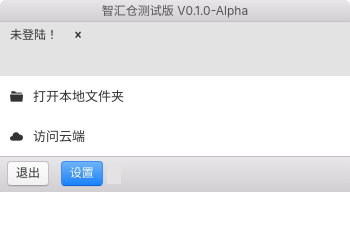
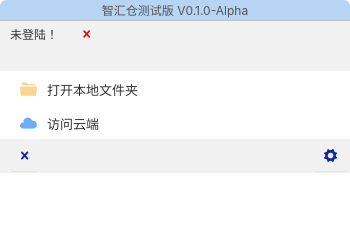
Before and after one commit to henrykey/wpsync, an Electron app: page src/index.html in a window 350 px wide. Drawn offline with Linux system fonts and the light colour scheme; no server answers.

Commit message:
changed the layout and calor schema

```diff
--- a/src/index.css
+++ b/src/index.css
@@ -80,9 +80,9 @@
 
 .information {
   border: 1px;
-  padding: 4px;
+  padding: 2px;
   padding-left: 10px;
-  background-color: #e3e3e3;
+  background-color: #f1f1f1;
   font-family: "Microsoft YaHei", sans-serif;
   font-size:12px
 }
@@ -122,8 +122,43 @@ hr{
   size:3
 }
 
-.jkhead{
-  background-color: RGB(25,102,255)
+.jkheader{
+  background-color: #b8d4f5
+}
+
+.jkfolder{
+  padding-left: 10px;
+  padding-right: 10px;
+  font-size: 130%;
+  color: #f9d692;
+}
+
+.jkcloud{
+  padding-left: 10px;
+  padding-right: 10px;
+  font-size: 130%;
+  color: #6badf9;
+}
+
+.jkbtn{
+  padding-left: 10px;
+  padding-right: 10px;
+  font-size: 130%;
+  color: #0d24a9;
+}
+
+.jkcheck{
+  padding-left: 10px;
+  padding-right: 10px;
+  font-size: 120%;
+  color: #0aa568;
+}
+
+.jkcancel{
+  padding-left: 10px;
+  padding-right: 10px;
+  font-size: 120%;
+  color: #ce1812;
 }
 
 #navsite {
@@ -136,7 +171,7 @@ hr{
     padding: 0;
 }
 #navsite ul li {
-    height:40px;
+    height:34px;
     margin: 0;
 }
 #navsite ul li a {
@@ -146,8 +181,8 @@ hr{
     width: 100%;
 }
 #navsite ul li a {
-    line-height: 40px;
-    height:40px;
+    line-height: 36px;
+    height:36px;
     width: auto;
 }
 #navsite ul li a i {
--- a/src/index.html
+++ b/src/index.html
@@ -6,35 +6,31 @@
 <link rel="stylesheet" href="./index.css" media="screen" charset="utf-8">
 <body>
   <div class="window">
-    <header class="toolbar toolbar-header jkheader">
+    <header class="toolbar-header jkheader">
       <h1 class="title">智汇仓测试版 <span class="js-version"></span></h1>
     </header>
     <div class="information"><span class="js-userinfo">未登陆！</span>
       <span class="information js-logoninfo"></span>
-      <span class="logonicon icon icon-cancel"></span>
+      <span class="logonicon icon icon-cancel jkcancel"></span>
     </div>
     <div class="information "><span class="js-spaceused">&nbsp;</span></div>
 
     <div id="navsite">
     <ul>
       <li>
-          <a class="openfolder"><i class="icon icon-folder"></i>打开本地文件夹</a>
+          <a class="openfolder"><i class="icon icon-folder jkfolder"></i>打开本地文件夹</a>
       </li>
       <li>
-          <a class="opencloud"><i class="icon icon-cloud"></i>访问云端</a>
+          <a class="opencloud"><i class="icon icon-cloud jkcloud"></i>访问云端</a>
       </li>
     </ul>
     </div>
 
-    <footer class="toolbar toolbar-footer">
-      <div class="toolbar-actions">
-        <button class="btn btn-default js-quit">
-          退出
-        </button>
-        <button class="btn btn-primary js-setting">
-          设置
-        </button>
+    <footer class="toolbar-footer information">
+      <div>
+        <a class="btn js-quit jkbtn icon icon-cancel"></a>
         <span class="information js-syncinfo"></span>
+        <a class="jkbtn btn pull-right icon icon-cog js-setting"></a>
       </div>
     </footer>
   </div>
--- a/src/index.js
+++ b/src/index.js
@@ -35,12 +35,12 @@ function getUserInfo() {
     if (userinfo != null) {
       document.querySelector('.js-userinfo').textContent = userinfo.username + "  " + userinfo.deptname + "";
       document.querySelector('.js-logoninfo').textContent = '已连接';
-      document.querySelector('.logonicon').className = 'logonicon icon icon-check';
+      document.querySelector('.logonicon').className = 'logonicon icon icon-check jkcheck';
       document.querySelector('.js-spaceused').innerHTML = "已使用:" + userinfo.usedspace + " 共" + userinfo.totalspace;
     } else {
       document.querySelector('.js-userinfo').textContent = "登录失败";
       document.querySelector('.js-logoninfo').textContent = '未连接';
-      document.querySelector('.logonicon').className = 'logonicon icon icon-cancel';
+      document.querySelector('.logonicon').className = 'logonicon icon icon-cancel jkcancel';
       document.querySelector('.js-spaceused').innerHTML = "&nbsp;";
     }
 
--- a/src/main.js
+++ b/src/main.js
@@ -50,8 +50,8 @@ app.on('will-quit', function () {//程序即将退出事件
 let mb = menubar({//创建托盘窗体
   index: path.join('file://', __dirname, 'index.html'),
   icon: path.join(__dirname, '../img/icons/IconTemplate.png'),
-  width: 300,
-  height: 190,
+  width: 280,
+  height: 170,
   resizable: false,
   transparent: true,
   showDockIcon: false,
```
Also changed, not shown: 1 other file.
